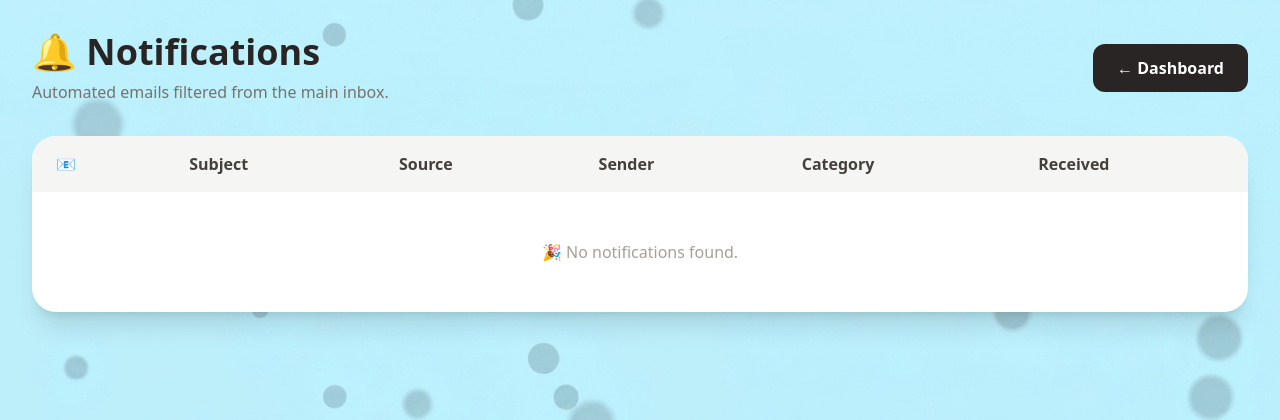
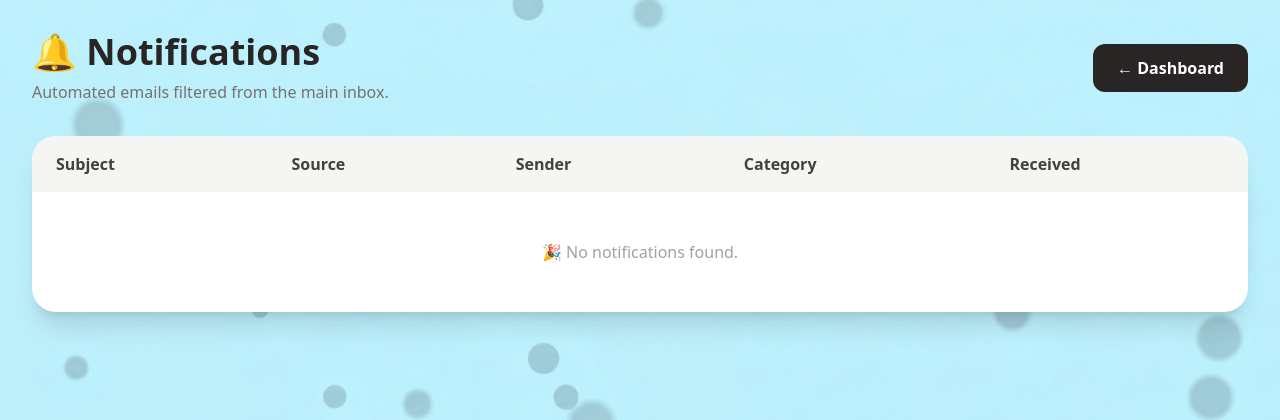
Before and after one commit to kinn123456789/AI_Email, a FastAPI app: page /notifications in a window 1280 px wide. Shown: the top 420 px of the page. Run offline with FastAPI, Linux system fonts and the light colour scheme; data that the repository does not hold is empty.

Commit message:
updated notifications.hyml

```diff
--- a/templates/notifications.html
+++ b/templates/notifications.html
@@ -39,7 +39,7 @@
 
                 <tr class="text-left text-stone-700">
 
-                    <th class="px-6 py-4">📧</th>
+
                     <th class="px-6 py-4">Subject</th>
                     <th class="px-6 py-4">Source</th>
                     <th class="px-6 py-4">Sender</th>
@@ -57,10 +57,7 @@
 
                 <tr onclick="window.location='/email/{{ email.id }}'" class="border-t hover:bg-stone-50 cursor-pointer transition">
 
-                    <td class="px-6 py-4">
-                        {{ loop.index }}
 
-                    </td>
 
                     <td class="px-6 py-4 font-medium">
                         {{ email.subject }}
```
